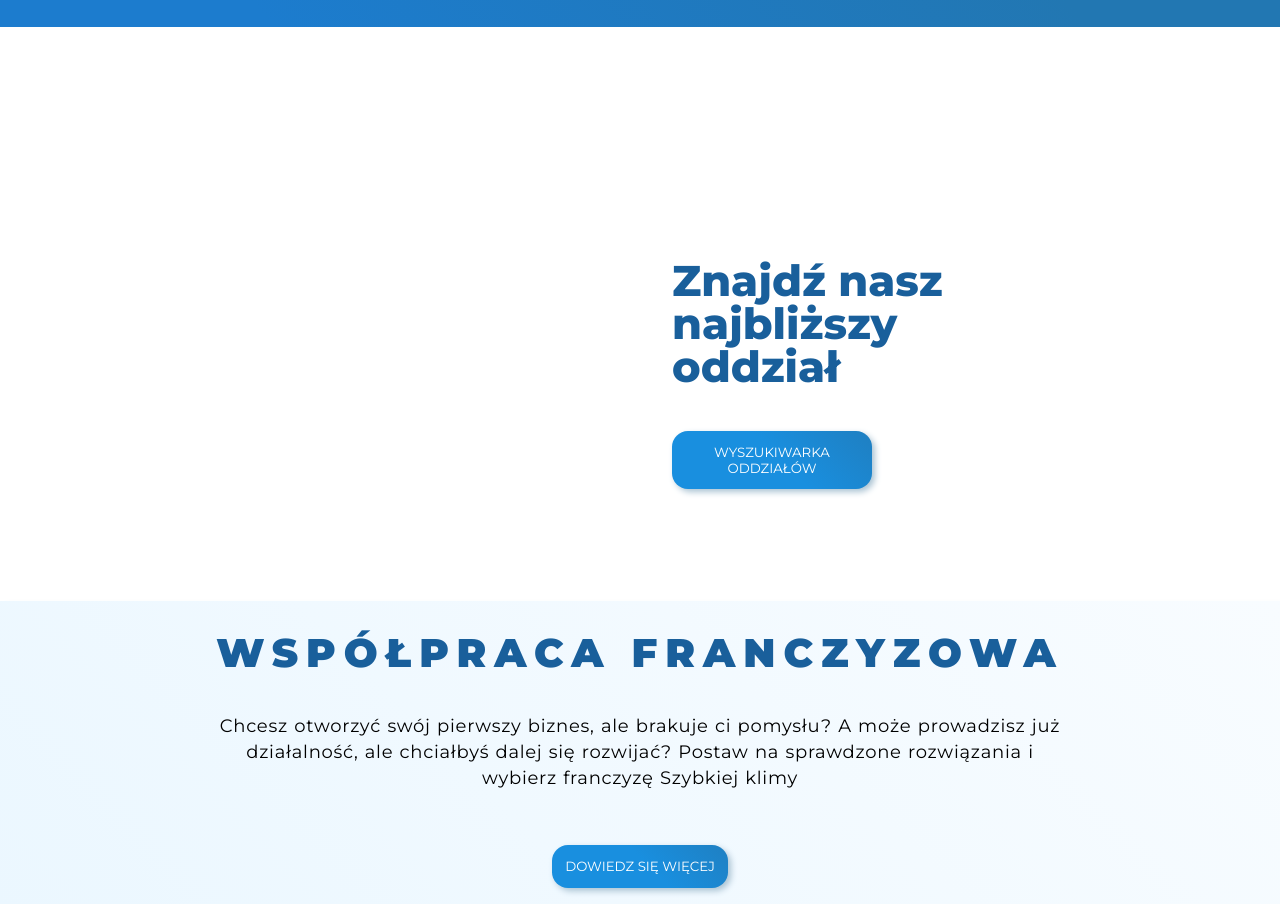
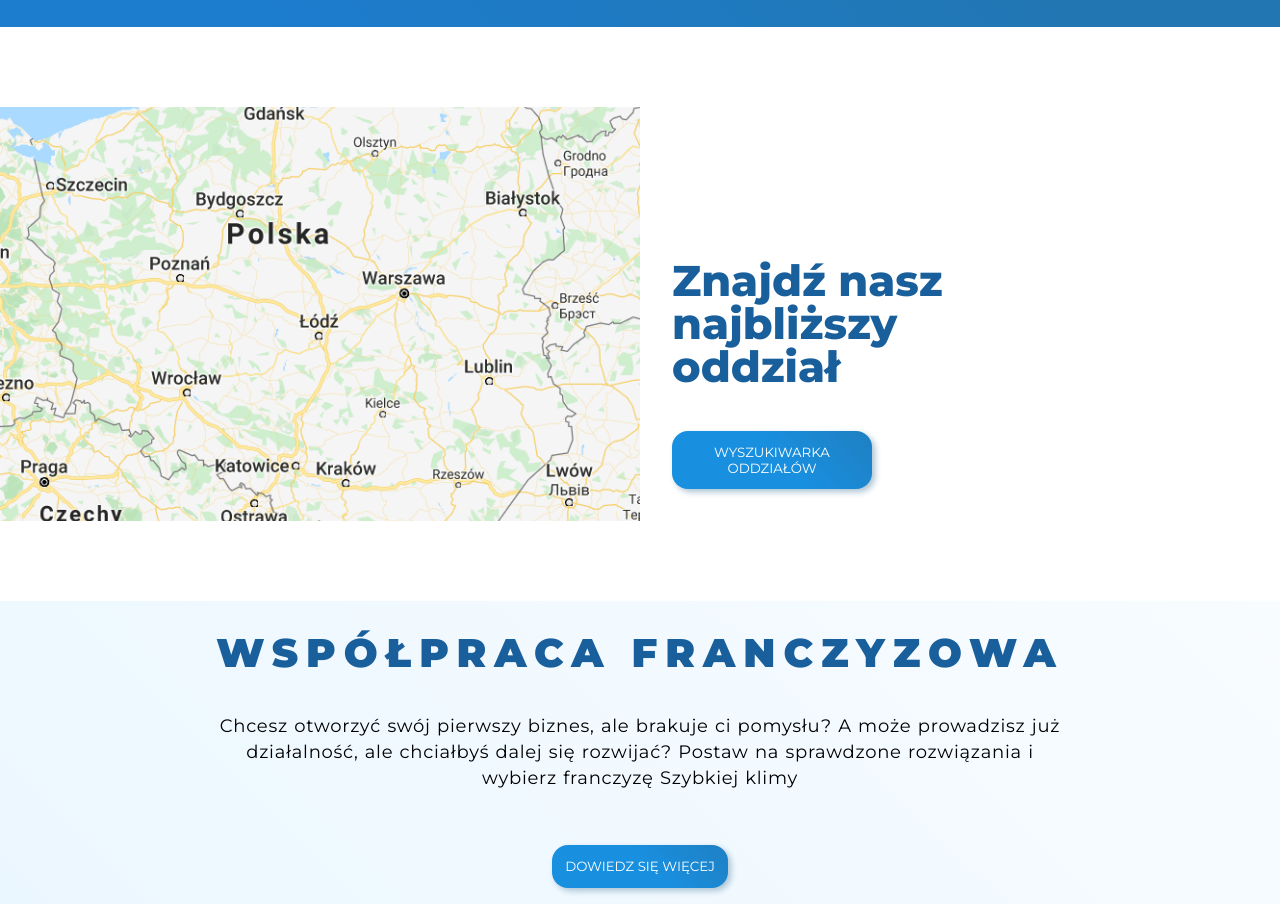
Before and after one commit to studio-afterglow/Szybka-klima, a plain HTML site: page index.html in a window 1280 px wide. Shown: the part 3954-4858 px from the top of the page. Drawn offline with Linux system fonts and the light colour scheme.

Commit message:
Update index.html

```diff
--- a/index.html
+++ b/index.html
@@ -120,7 +120,7 @@
              </div>
              <div class="pricing-div" id="kalkulator"><h2>Zobacz, ile to będzie kosztowało</h2></div>
              <div class="double-grid" id="oddzialy">
-                 <div class="image" style="background-image: url(images/Bez%C2%A0tytu%C5%82u.png)"></div>
+                 <div class="image" style="background-image: url(images/mapa.png)"></div>
                  <div><h4>Znajdź nasz najbliższy oddział</h4>
                      <button class="blue-button">Wyszukiwarka oddziałów</button></div>
              </div>
```
